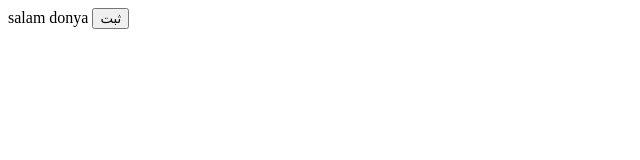
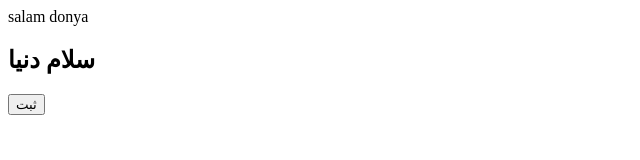
Before and after one commit to kh-niloofar/test, a plain HTML site: page index.html in a window 1280 px wide. Shown: the whole page, without its empty margins (0-640 px from the left). Drawn offline with Linux system fonts and the light colour scheme.

Commit message:
h2 has been added

```diff
--- a/index.html
+++ b/index.html
@@ -8,6 +8,7 @@
 
 <body>
     <a>salam donya</a>
+    <h2>سلام دنیا</h2>
     <button type="send">ثبت</button>
 </body>
 
```
